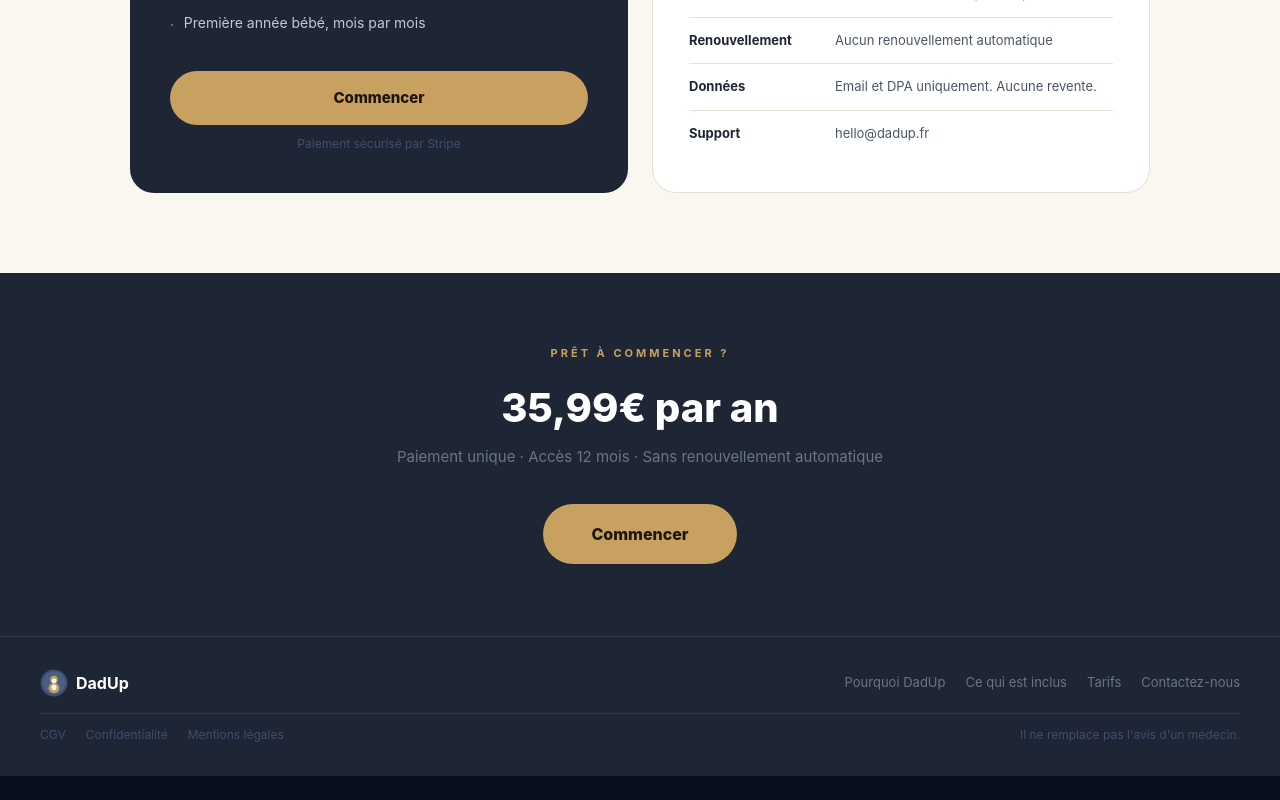
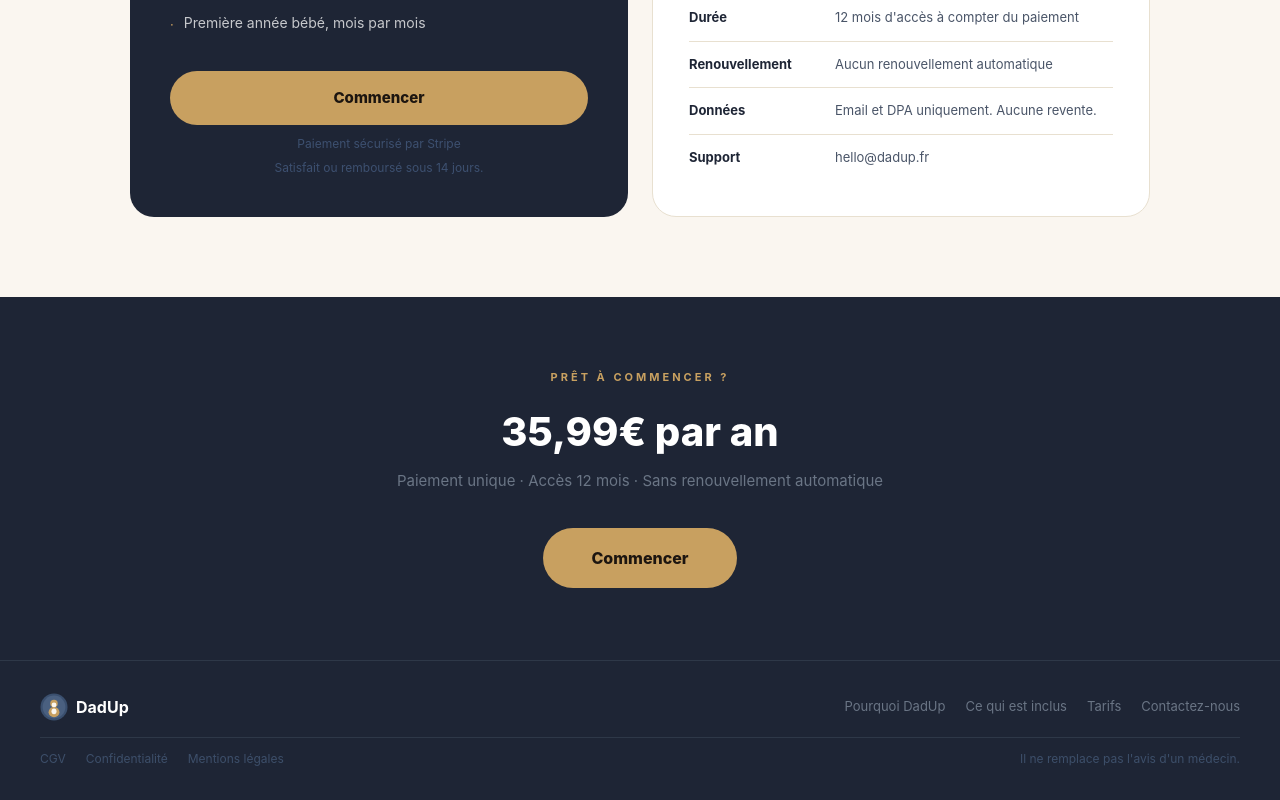
Before and after one commit to Julproject/dadup, a Next.js app: page /tarifs in a window 1280 px wide. Shown: the part 778-1578 px from the top of the page. Before the commit the page ends 1554 px from the top, so only its background shows below. Built offline with nearby package versions, Linux system fonts and the light colour scheme.

Commit message:
Update page.tsx

```diff
--- a/app/tarifs/page.tsx
+++ b/app/tarifs/page.tsx
@@ -115,6 +115,7 @@ export default function TarifsPage() {
               Commencer
             </button>
             <p style={{ color: '#3d5070', fontSize: '12px', textAlign: 'center', margin: 0 }}>Paiement sécurisé par Stripe</p>
+            <p style={{ color: '#3d5070', fontSize: '12px', margin: '6px 0 0', textAlign: 'center' }}>Satisfait ou remboursé sous 14 jours.</p>
           </div>
 
           {/* COLONNE DROITE, infos */}
```
